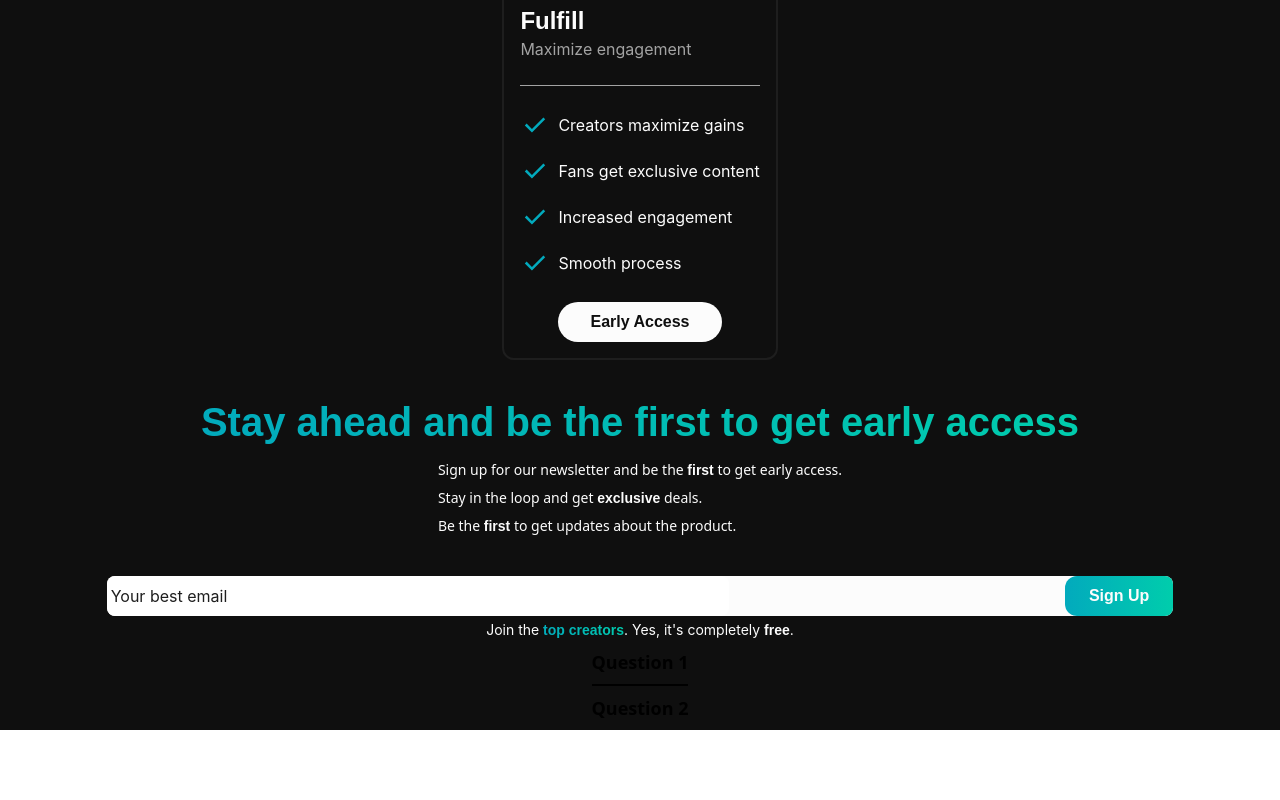
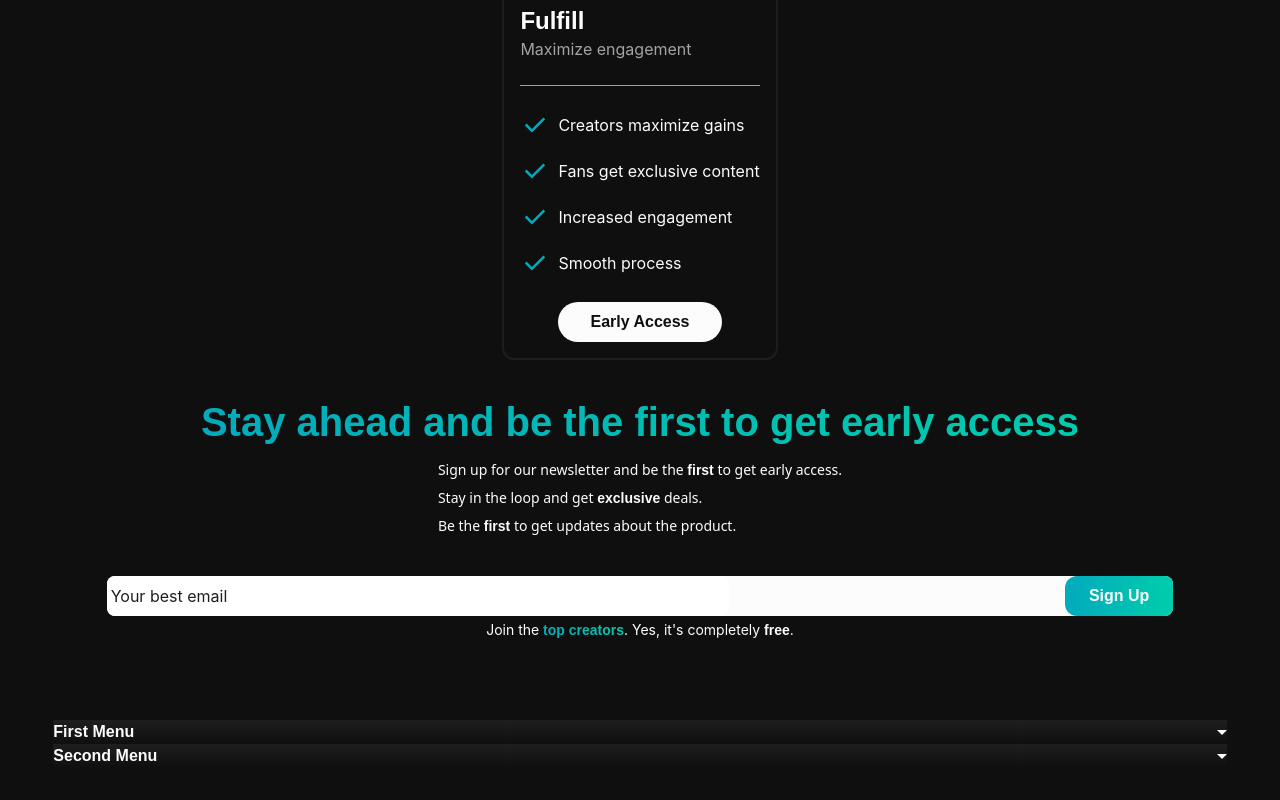
Before and after one commit to DamoFD/biddingfans-landing, a Vue app: page / in a window 1280 px wide. Shown: the part 3235-4035 px from the top of the page. Before the commit the page ends 3965 px from the top, so only its background shows below. Built offline with nearby package versions, Linux system fonts and the light colour scheme; a web font is replaced by a local one.

Commit message:
working on faq dropdown

```diff
--- a/src/Pages/HomeLanding.vue
+++ b/src/Pages/HomeLanding.vue
@@ -134,10 +134,15 @@ import FaqDropdown from '../components/FaqDropdown.vue';
             <b class="font-extrabold font-nunito">free</b>.
           </p>
         </div>
-        <FaqDropdown />
       </div>
       <div class="absolute top-1/2 -translate-y-1/3 -right-1/2">
         <CircleGlow />
+      </div>
+    </section>
+    <!-- FAQ Section -->
+    <section id="faq" class="w-full flex justify-center pt-10">
+      <div class="w-11/12">
+        <FaqDropdown />
       </div>
     </section>
   </div>
--- a/src/components/FaqDropdown.vue
+++ b/src/components/FaqDropdown.vue
@@ -1,47 +1,77 @@
 <script setup>
 import { ref } from 'vue';
 
-const faqs = ref([
+const links = ref([
   {
-    question: 'Question 1',
-    answer: 'Answer 1',
+    name: 'First Menu',
+    active: false,
+    showMenu: false,
+    items: ['Item 1', 'Item 2', 'Item 3', 'Item 4'],
   },
   {
-    question: 'Question 2',
-    answer: 'Answer 2',
+    name: 'Second Menu',
+    active: false,
+    showMenu: false,
+    items: ['Item 1', 'Item 2', 'Item 3', 'Item 4'],
   },
-  // Add as many FAQ items as you want
+  // Add more links as needed...
 ]);
 
-const activeIndex = ref(null);
-
-const toggle = (index) => {
-  if (activeIndex.value === index) {
-    activeIndex.value = null;
-  } else {
-    activeIndex.value = index;
-  }
+const toggleActive = (index) => {
+  links.value.forEach((link, i) => {
+    if (i === index) {
+      link.active = !link.active;
+      link.showMenu = !link.showMenu;
+    } else {
+      link.active = false;
+      link.showMenu = false;
+    }
+  });
 };
 </script>
 
 <template>
-  <div class="faq-dropdown">
+<div class="w-full my-10">
     <div
-        v-for="(faq, index) in faqs"
+        v-for="(link, index) in links"
         :key="index"
-        class="faq-item border-b-2 border-gray-200 last:border-0"
+        class="w-full"
     >
-      <h3
-          @click="toggle(index)"
-          class="font-semibold text-lg cursor-pointer py-2 hover:text-blue-600 transition-colors"
-      >
-        {{ faq.question }}
+      <div class="flex items-center justify-between bg-gradient-to-t from-brand-black to-brand-neutral">
+      <h3 class="text-brand-white font-nunito font-extrabold" @click="toggleActive(index)">
+        {{ link.name }}
       </h3>
-      <div
-          v-if="activeIndex === index"
-          class="answer text-gray-600 mt-2 mb-4 transition-all"
-          v-html="faq.answer"
-      ></div>
+      <span class="arrow" :class="{ 'rotate-180': link.showMenu}"></span>
+      </div>
+      <transition name="slide">
+        <ul v-show="link.showMenu" class="bg-white slide-down" :style="{height: link.showMenu ? `${link.items.length * 50}px` : '0'}">
+          <li v-for="(item, itemIndex) in link.items" :key="`item-${itemIndex}`">
+            <a class="text-brand-white" href="#">{{ item }}</a>
+          </li>
+        </ul>
+      </transition>
     </div>
-  </div>
+</div>
 </template>
+
+<style scoped>
+.arrow {
+  content: "";
+  width: 0;
+  height: 0;
+  border-left: 5px solid transparent;
+  border-right: 5px solid transparent;
+  border-top: 5px solid #FCFCFC;
+  transition: transform .5s ease-in-out;
+}
+
+.rotate-180 {
+  transform: rotate(180deg);
+}
+
+.slide-down {
+  overflow: hidden;
+  transition: height .3s ease-in-out;
+}
+
+</style>
```
